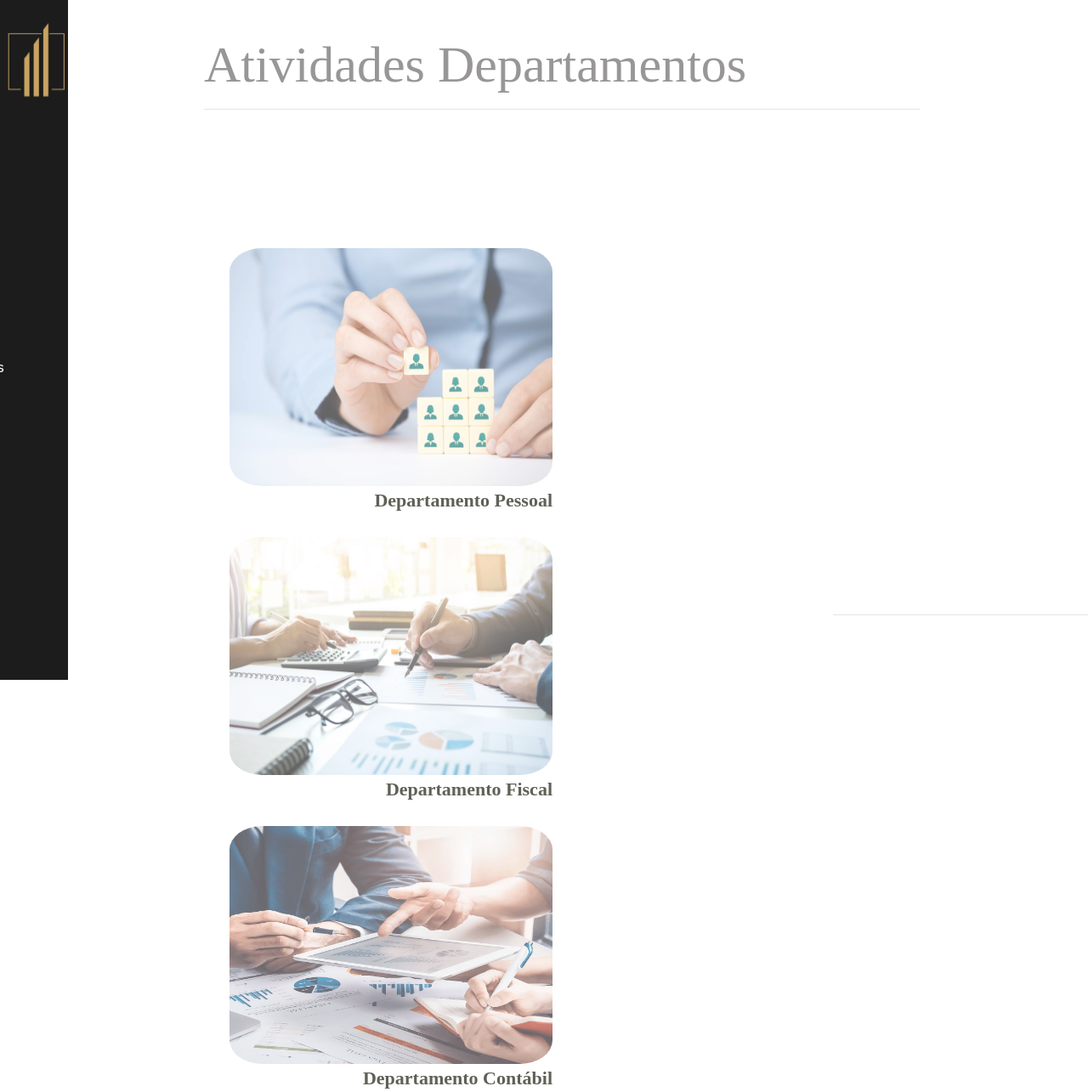
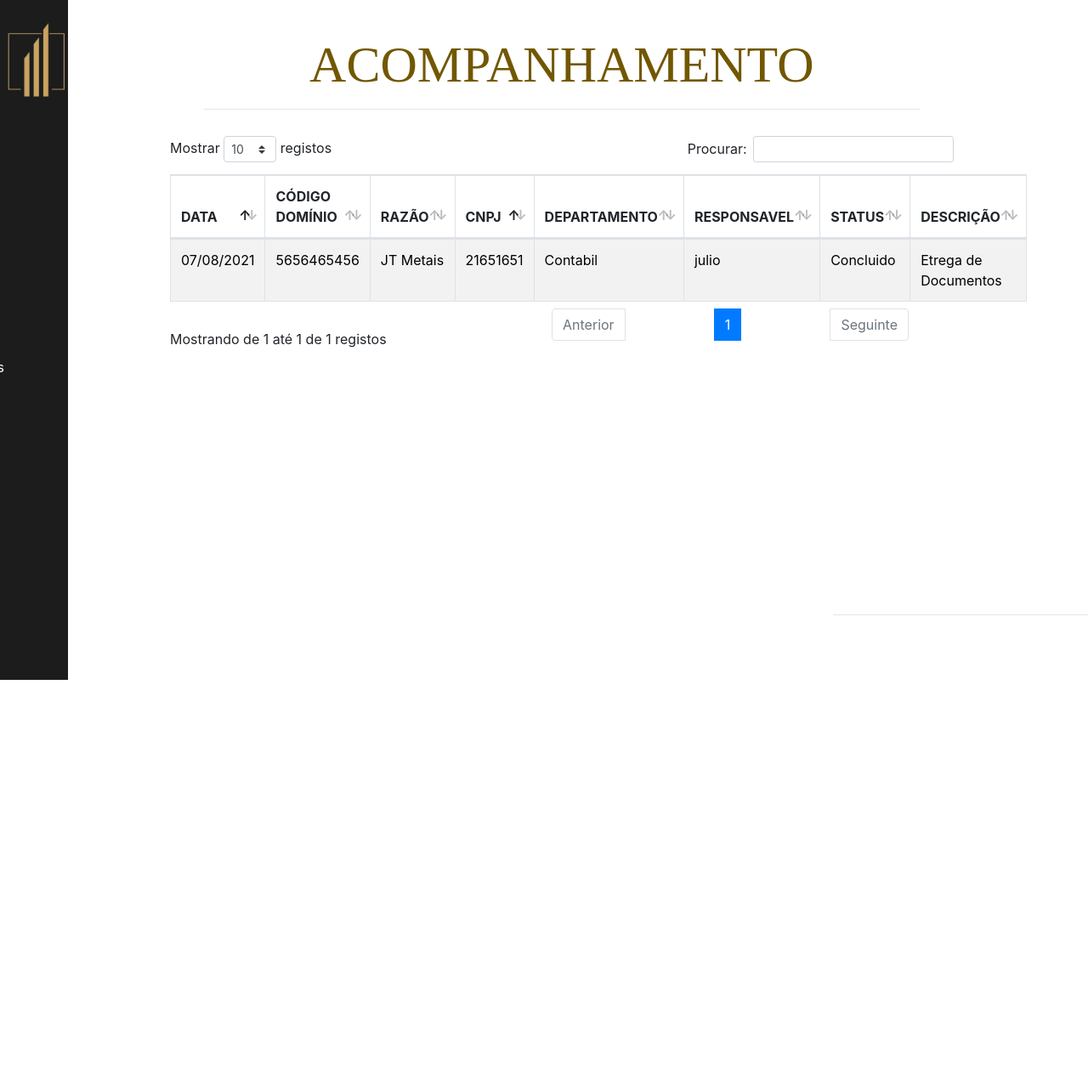
Before and after one commit to Alldax-Contabilidade/UnificacaoControles, a Flask app: page /departamentos in a window 1280 px wide. Shown: the whole page at 85% size. After the commit the page ends 800 px from the top, so only its background shows below. Run offline with Flask 2, Linux system fonts and the light colour scheme; some libraries are stand-ins or nearby versions.

Commit message:
ALTERAÇÃO E MODELAGEM DO MENU ACOMPANHAMETO

```diff
--- a/project_flask/app/static/css/estilo_atividades.css
+++ b/project_flask/app/static/css/estilo_atividades.css
@@ -1,4 +1,4 @@
-.pag-atividade{
+.pag-Acompanhamento{
 	/*background-color: red;*/
 	width: 80%;
 	height: 100%;
@@ -6,58 +6,32 @@
 	margin-right: 200px;
 	transition: all .5s;
 }
-input[type="checkbox"]:checked ~ .pag-atividade{
+input[type="checkbox"]:checked ~ .pag-Acompanhamento{
     transform: translateX(130px);
 }
-.title-pag-atividade{
-	padding: 40px;
+.title-pag{
+    text-align: center;
+    padding: 40px;
 	/*background-color: blue;*/
 	height: 100px;
 }
-#title-atividade{
+#title-pag-top{
 	color: #989696;
     font-size: 60px;
     font-family: Stencil Std;
 }
-.area-cards-deptos{
-    /*background-color: brown;*/
-    margin-top: 70px;
-    height: 700px;
+#title-pag-top{
+    color: #725700;
 }
-.subarea-cards-deptos{
-    /*background-color: chartreuse;*/
-    height: 100%;
-    margin: 40px;
-    padding: 10% 0;
+.table-test{
+	margin-top: 60px;
+	width: 100%;
 }
-.list-menu-depart{
-    list-style: none;
-    /*margin: 0 40px;*/
+#selection-emp{
+	display: block;
+	color: black;
 }
-.selection-dpto{
-    display: inline-block;
-    padding: 10px;
-    height: 300px;
-    width: 400px;
-    /*background-color: darkblue;*/
-    margin: 20px;
+#selection-emp:hover{
+	color: lightgray;
+
 }
-.img-depto{
-    width: 100%;
-    height: 100%;
-    opacity: 0.6;
-    border-radius: 10%;
-}
-.dpto-select-btn{
-    color: #606057;
-    transition: all 0.3s linear;
-}
-.dpto-select-btn:hover{
-    text-decoration: none;
-    color: lightgray;
-}
-.text-select-dpto{
-    font-size: 22px;
-    font-family: Stencil Std;
-    text-align: right;
-}
--- a/project_flask/app/templates/pag_atividades.html
+++ b/project_flask/app/templates/pag_atividades.html
@@ -1,36 +1,83 @@
 {% extends 'barra-lateral.html' %}
 
 {% block content %}
+<div class="pag-Acompanhamento">
+    <div class="title-pag">
+        <h3 id="title-pag-top">ACOMPANHAMENTO</h3><hr>
+    </div>
+    <div class="table-test" style="width:100%">
+     <table id="table-emp" class="table table-striped table-bordered" style="width:100%">
 
-<div class="pag-atividade">
+        <thead class="table__header">
 
-    <div class="title-pag-atividade">
-        <h3 id="title-atividade">Atividades Departamentos</h3><hr>
-    </div>
-
-    <div class="area-cards-deptos">
-        <div class="subarea-cards-deptos">
-            <ul class="list-menu-depart">
-                <li class="selection-dpto"><a class="dpto-select-btn" href="/departamentos/pessoal">
-                    <img class="img-depto" src="{{ url_for('static', filename='img/dpto_pessoal.jpg') }}">
-                    <p class="text-select-dpto">Departamento Pessoal</p></a></li>
-                <li class="selection-dpto"><a class="dpto-select-btn" href="/departamentos/fiscal">
-                    <img class="img-depto" src="{{ url_for('static', filename='img/dpto-fiscal.jpg') }}">
-                    <p class="text-select-dpto">Departamento Fiscal</p></a></li>
-                <li class="selection-dpto"><a class="dpto-select-btn" href="/departamentos/contabil">
-                    <img class="img-depto" src="{{ url_for('static', filename='img/dpto-contabil.png') }}">
-                    <p class="text-select-dpto">Departamento Contábil</p></a></li>
-
-            </ul>
-
-        </div>
-    </div>
+            <th class="table__cell">DATA</th>
+            <th class="table__cell">CÓDIGO DOMÍNIO</th>
+            <th class="table__cell">RAZÃO</th>
+            <th class="table__cell">CNPJ</th>
+            <th class="table__cell">DEPARTAMENTO</th>
+            <th class="table__cell">RESPONSAVEL</th>
+            <th class="table__cell">STATUS</th>
+            <th class="table__cell">DESCRIÇÃO</th>
 
 
-</div>
+
+        </thead>
+
+        <tbody>
+
+            <tr class="table__row">
+
+                <td class="table__cell"><a id="selection-emp" target="_blank" href=# style="text-decoration: none">07/08/2021</a></td>
+                <td class="table__cell"><a id="selection-emp" target="_blank" href=# style="text-decoration: none">5656465456</a></td>
+                <td class="table__cell"><a id="selection-emp" target="_blank" href=# style="text-decoration: none">JT Metais</a></td>
+                <td class="table__cell"><a id="selection-emp" target="_blank" href=# style="text-decoration: none">21651651</a></td>
+                <td class="table__cell"><a id="selection-emp" target="_blank" href=# style="text-decoration: none">Contabil</a></td>
+                <td class="table__cell"><a id="selection-emp" target="_blank" href=# style="text-decoration: none">julio</a></td>
+                <td class="table__cell"><a id="selection-emp" target="_blank" href=# style="text-decoration: none">Concluido</a></td>
+                <td class="table__cell"><a id="selection-emp" target="_blank" href=# style="text-decoration: none">Etrega de Documentos</a></td>
+
+            </tr>
 
 
+        </tbody>
+
+        </table>
+    </div>
+</div>
 {% endblock %}
 {% block scripts %}
-
+    <script>
+        $(document).ready(function() {
+        $('#table-emp').DataTable({
+            responsive: true,
+            // "bSort": false,
+            "aaSorting": [[3, "asc"], [0, "asc"]],
+            "pageLength": 10,
+            "language": {
+                "decimal": "",
+                "emptyTable": "Sem dados disponíveis",
+                "info": "Mostrando de _START_ até _END_ de _TOTAL_ registos",
+                "infoEmpty": "Mostrando de 0 até 0 de 0 registos",
+                "infoFiltered": "(filtrado de _MAX_ registos no total)",
+                "infoPostFix": "",
+                "thousands": ",",
+                "lengthMenu": "Mostrar _MENU_ registos",
+                "loadingRecords": "A carregar dados...",
+                "processing": "A processar...",
+                "search": "Procurar:",
+                "zeroRecords": "Não foram encontrados resultados",
+                "paginate": {
+                    "first": "Primeiro",
+                    "last": "Último",
+                    "next": "Seguinte",
+                    "previous": "Anterior"
+                },
+                "aria": {
+                    "sortAscending": ": ordem crescente",
+                    "sortDescending": ": ordem decrescente"
+                }
+            }
+        });
+        } );
+    </script>
 {% endblock %}
```
